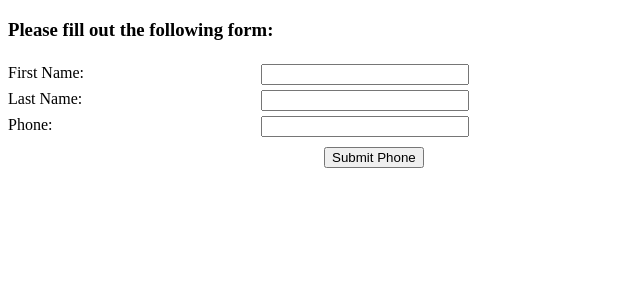
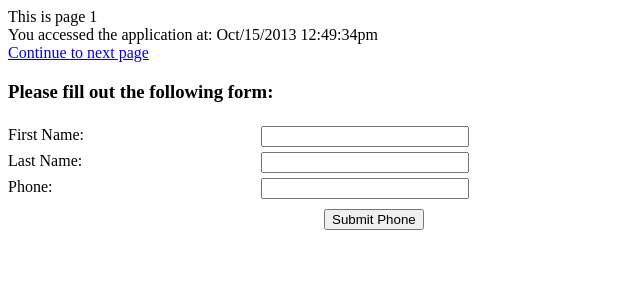
Before and after one commit to talnir/phpFormTest1, a PHP site: page / in a window 1280 px wide. Shown: the top 300 px of the page, without its empty margins (0-640 px from the left). Run offline with PHP 8.4, Linux system fonts and the light colour scheme.

Commit message:
Session start

```diff
--- a/index.php
+++ b/index.php
@@ -6,9 +6,16 @@
     </head>
     <body>
         <?php
-        /* Script name: buildForm
-        * Description: Uses the form to create a simple HTML form
-        */
+            /* Script name: buildForm
+            * Description: Uses the form to create a simple HTML form
+            */
+
+            session_start();
+            $_SESSION['accessTime'] = date("M/d/Y g:i:sa");
+            print "This is page 1<br />";
+            print "You accessed the application at: " . $_SESSION['accessTime'];
+            print "<div><a href=\"testcookie.php\">Continue to next page</a></div>";
+
             require_once("Form1.php");
             $phone_form = new Form1("process.php","Submit Phone");
             $phone_form->addField("first_name","First Name");
```
